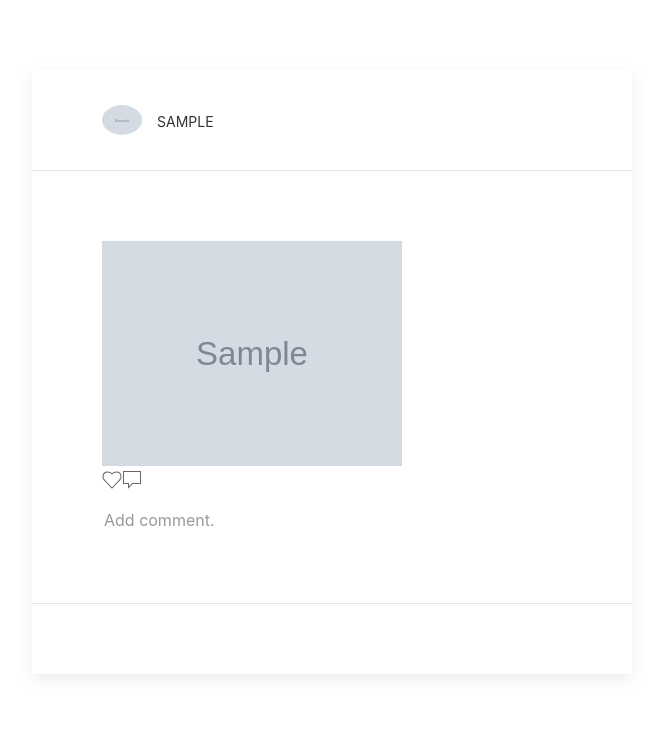
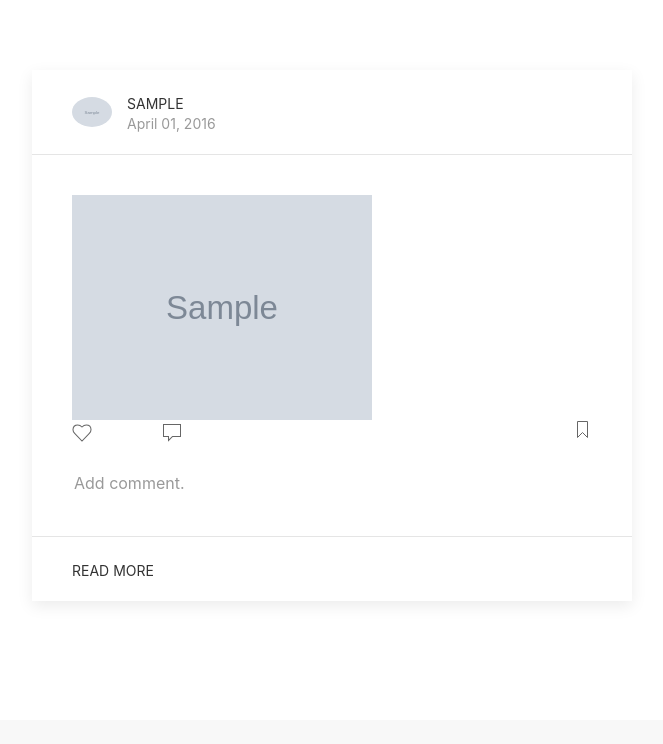
Before and after one commit to JuneMuoti/Instagram-clone, a Django app: page / in a window 1280 px wide. Shown: the part 80-824 px from the top of the page, without its empty margins (8-671 px from the left). After the commit the page ends 656 px from the top, so only its background shows below. Run offline with Django 3.2, Linux system fonts and the light colour scheme; a user stored in the database is signed in; tables that the repository leaves empty hold one stand-in row (values such as "Sample post"); grey boxes marked "Sample" are stand-in pictures; some libraries are stand-ins or nearby versions.

Commit message:
change card margin

```diff
--- a/Instaclone/instagram/templates/index.html
+++ b/Instaclone/instagram/templates/index.html
@@ -1,26 +1,18 @@
 {% extends 'base.html' %}
 {%block content%}
-
-
-
-
-
-<div class="uk-container uk-margin-large-top  uk-margin-large-bottom">
-
-  <div class="uk-card  uk-card-default uk-card-large uk-width-1-2@m">
+<div class="uk-container ">
     {% for image in images %}
+<div class="uk-card uk-card-default uk-width-1-2@m uk-margin-large uk-margin-large-top">
     <div class="uk-card-header">
         <div class="uk-grid-small uk-flex-middle" uk-grid>
             <div class="uk-width-auto">
-
                 {% if image.Profile.profile_pic %}
-
-              <a href="{%url 'profile' %}">  <img class="uk-border-circle" width="40" height="40" src="{{image.Profile.profile_pic.url}}"  ></a>
+                <a href="{%url 'profile' user.id%}"><img class="uk-border-circle" width="40" height="40" src="{{image.Profile.profile_pic.url}}"></a>
                 {% endif %}
             </div>
             <div class="uk-width-expand">
-
-                <a href="{%url 'profile' %}" class="uk-button uk-button-text">{{image.Profile.user}}</a>
+                  <a href="{%url 'profile' user.id%}" class="uk-button uk-button-text">{{image.Profile.user}}</a>
+                <p class="uk-text-meta uk-margin-remove-top"><time datetime="2016-04-01T19:00">April 01, 2016</time></p>
             </div>
         </div>
     </div>
@@ -28,15 +20,15 @@
       {% if image.gallery_image %}
         <img src="{{image.gallery_image.url}}"  alt="Image" height="300px"width="300px">
         {% endif %}
-  <p>  <span uk-icon="heart"></span><span uk-icon="comment"></span></p>
+          <p><span uk-icon="heart"></span><span uk-icon="comment" class="uk-margin-large-left"></span><span uk-icon="bookmark"class="uk-align-right"></span></p>
           <input class="uk-search-input" type="search" placeholder="Add comment."name='image'>
+
     </div>
     <div class="uk-card-footer">
-
+        <a href="#" class="uk-button uk-button-text">Read more</a>
+    </div>
 </div>
 {%endfor%}
-</div>
-
 </div>
 
 
@@ -45,4 +37,12 @@
 
 
 
+
+
+
+
+
+
+
+
  {%endblock %}
```
Lines whose indentation alone changed are shown as unchanged.
